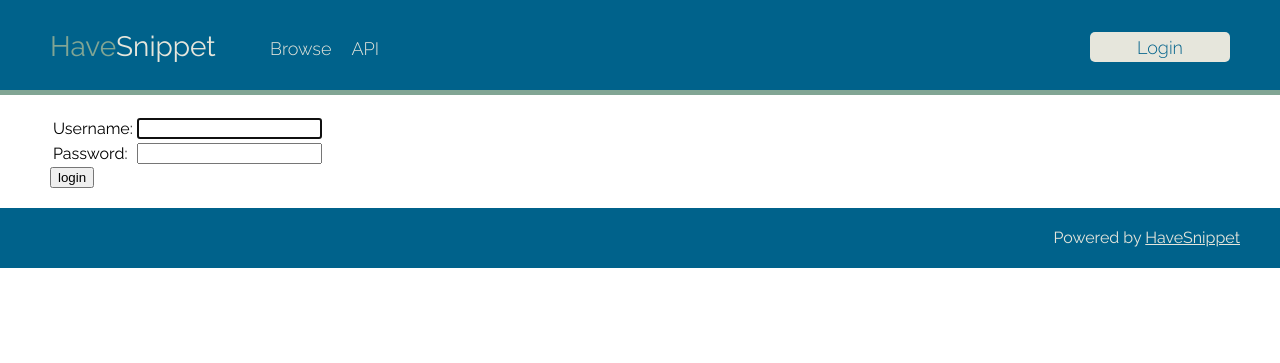
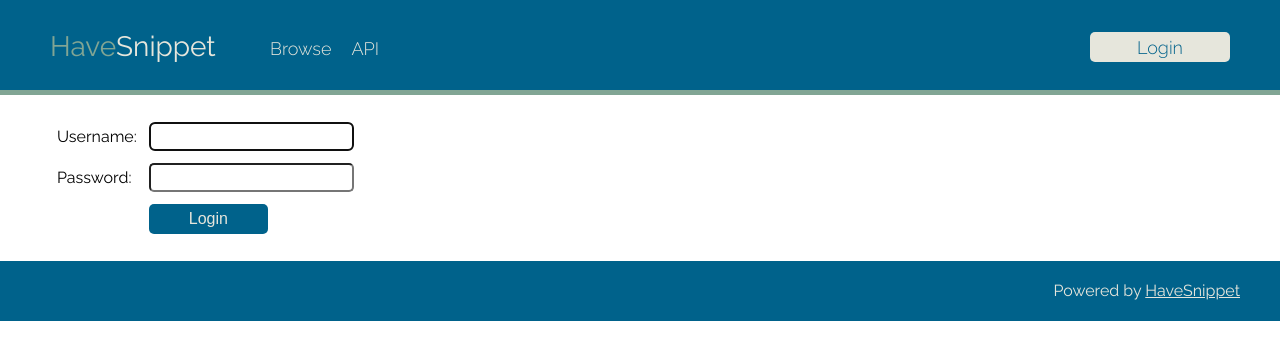
Before and after one commit to aither64/havesnippet, a Django app: page /accounts/login/ in a window 1280 px wide. Shown: the top 363 px of the page. Run offline with Django 3.2, Linux system fonts and the light colour scheme.

Commit message:
Style login form

```diff
--- a/snippet/static/css/main.css
+++ b/snippet/static/css/main.css
@@ -112,21 +112,23 @@ body {
 #content {
   padding: 20px 10px 20px 10px;
 }
-form.table td.label {
-  width: 200px;
-  text-align: right;
-  padding: 0 10px 0 0;
-}
-form.table td input,
-form.table td textarea,
-form.table td select {
-  width: 100%;
+input,
+textarea,
+select {
   padding: 5px;
   -webkit-border-radius: 5px;
   -moz-border-radius: 5px;
   -ms-border-radius: 5px;
   -o-border-radius: 5px;
   border-radius: 5px;
+}
+form.table td.label {
+  width: 200px;
+  text-align: right;
+  padding: 0 10px 0 0;
+}
+form.table td input {
+  width: 100%;
 }
 form.table td input[type="radio"] {
   width: auto;
@@ -155,6 +157,9 @@ form.table td input[type="submit"] {
 form.table td input[type="reset"],
 form.table td input.cancel {
   background-color: #81A594;
+}
+form.login td {
+  padding: 5px;
 }
 #snippet-form table {
   width: 90%;
--- a/snippet/static/css/main.less
+++ b/snippet/static/css/main.less
@@ -154,6 +154,11 @@ html, body {
 //  }
 //}
 
+input, textarea, select {
+  padding: 5px;
+  .rounded-corners(5px);
+}
+
 form.table {
   td.label {
     width: 200px;
@@ -162,10 +167,8 @@ form.table {
   }
 
   td {
-    input, textarea, select {
+    input {
       width: 100%;
-      padding: 5px;
-      .rounded-corners(5px);
     }
 
     input[type="radio"] {
@@ -192,6 +195,12 @@ form.table {
     input[type="reset"], input.cancel {
       background-color: @green;
     }
+  }
+}
+
+form.login {
+  td {
+    padding: 5px;
   }
 }
 
--- a/templates/registration/login.html
+++ b/templates/registration/login.html
@@ -6,10 +6,10 @@
 {% block content %}
 
 {% if form.errors %}
-<p>Your username and password didn't match. Please try again.</p>
+<p>{% trans "Your username and password didn't match. Please try again." %}</p>
 {% endif %}
 
-<form method="post" action="{% url 'login' %}">
+<form method="post" action="{% url 'login' %}" class="table login">
 	{% csrf_token %}
 	<table>
 		<tr>
@@ -20,9 +20,12 @@
 		    <td>{{ form.password.label_tag }}</td>
 		    <td>{{ form.password }}</td>
 		</tr>
+		<tr>
+			<td></td>
+			<td><input type="submit" value="{% trans "Login" %}"></td>
+		</tr>
 	</table>
 
-	<input type="submit" value="login">
 	<input type="hidden" name="next" value="{% url 'snippet_new' %}">
 </form>
 
```
